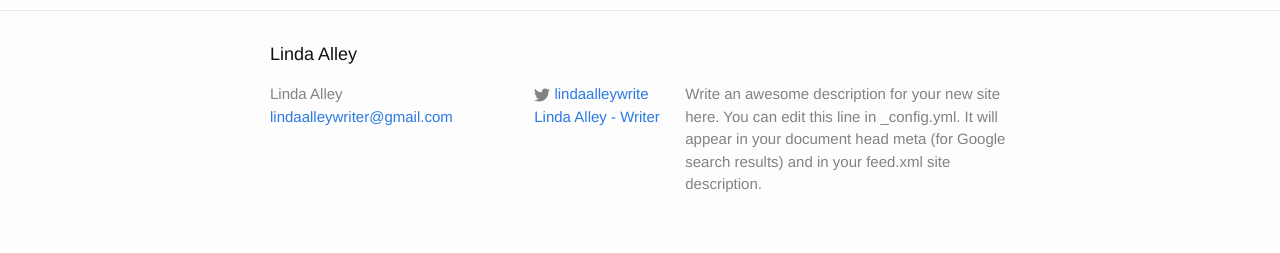
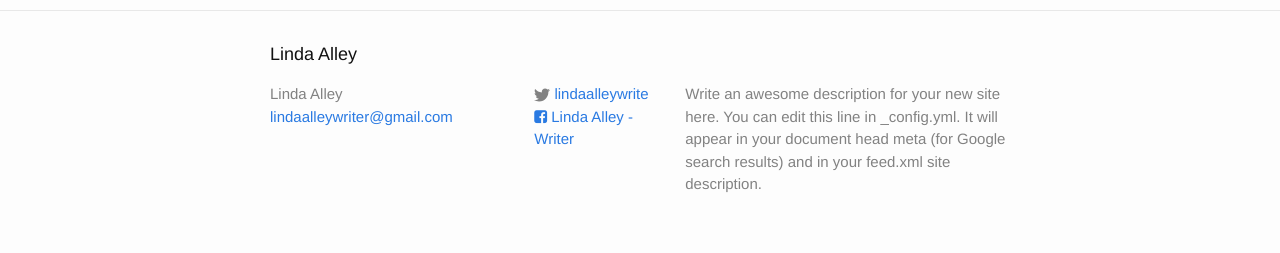
Before and after one commit to lindaalley/lindaalley.github.io, a Jekyll site: the page built from index.md, in a window 1280 px wide. Shown: the part 1987-2240 px from the top of the page. Built offline with Jekyll 4.4.1, drawn with Linux system fonts in a browser that asks for light colours; nearby versions of some CDN libraries.

Commit message:
Updated footer.html

```diff
--- a/_includes/footer.html
+++ b/_includes/footer.html
@@ -46,7 +46,7 @@
           {% if site.facebook_username %}
           <li>
             <a href="https://facebook.com/{{ site.facebook_username }}">
-              <i class="icon-facebook-sign"></i>
+              <i class="fa fa-facebook-square"></i>
               <span class="username">{{ site.facebook_username }}</span>
             </a>
           </li>
```
